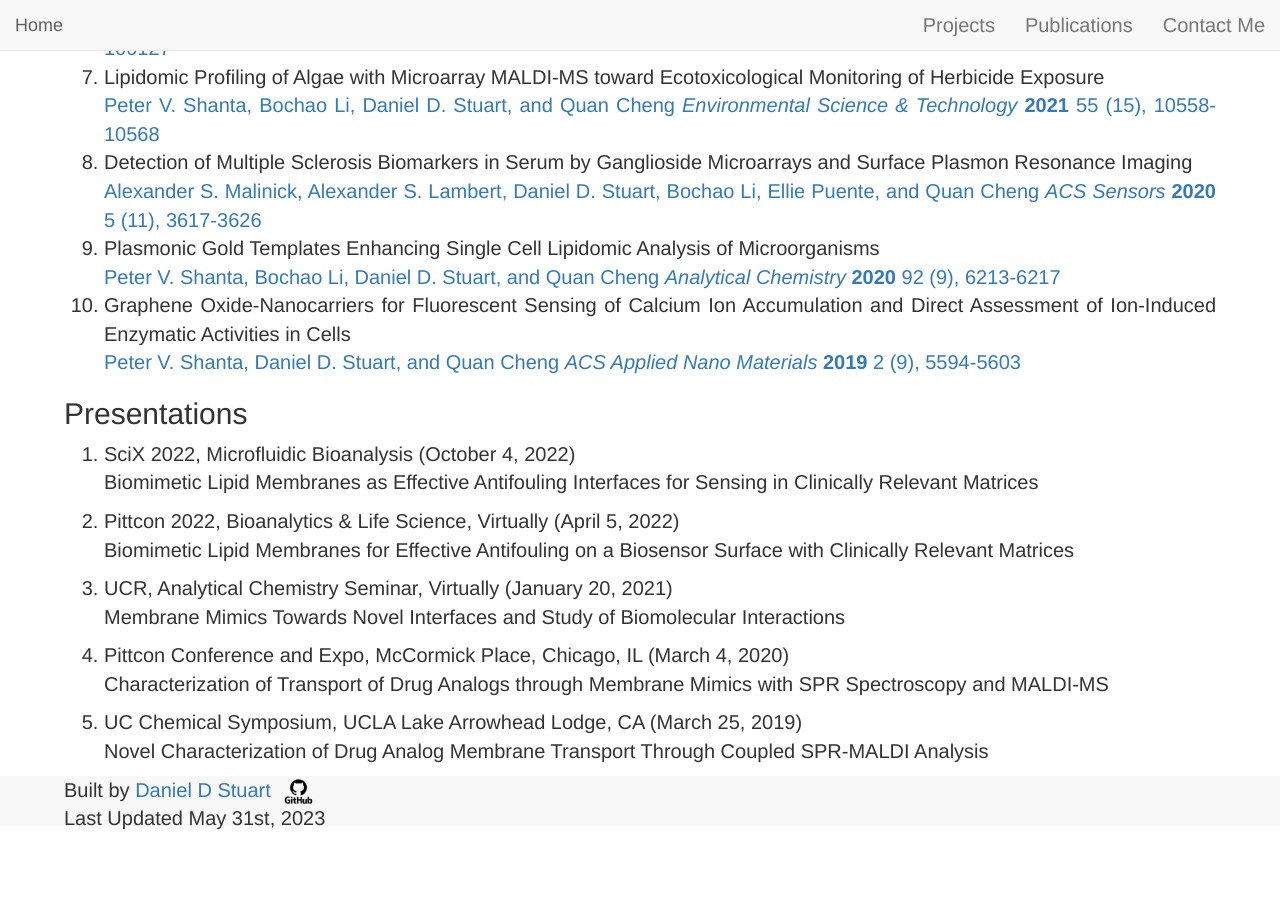
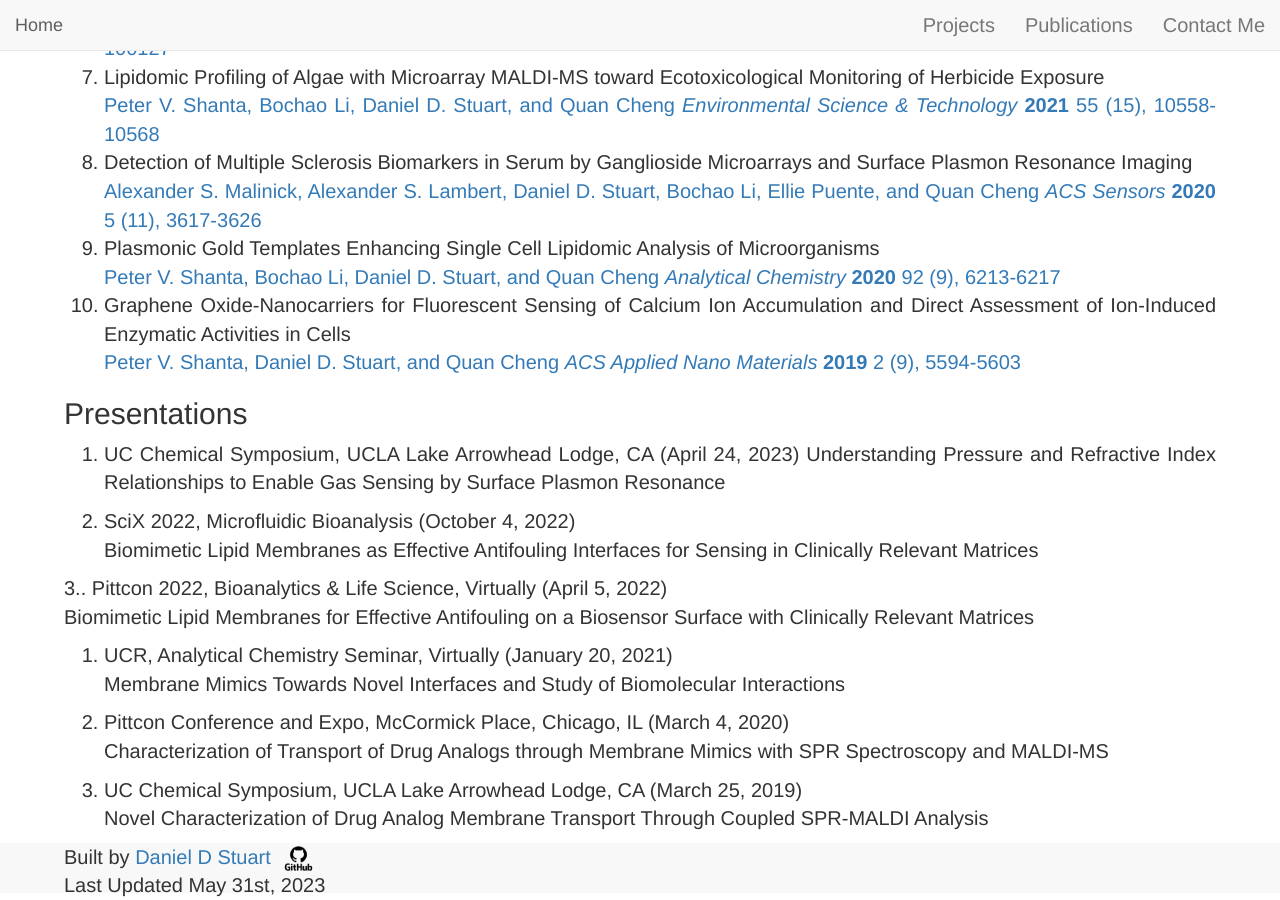
Before and after one commit to danieldstuart/danieldstuart.github.io, a Jekyll site: the page built from publications.markdown, in a window 1280 px wide and 900 px high, scrolled down 1097 px. Built offline with Jekyll 4.4.1, drawn with Linux system fonts in a browser that asks for light colours; nearby versions of some CDN libraries; before the commit the page ends 1930 px from its top, so only the background shows below that.

Commit message:
Update publications.markdown

```diff
--- a/publications.markdown
+++ b/publications.markdown
@@ -40,19 +40,22 @@
 ## Presentations ##
 <div markdown="1" class="list">
 
-1. SciX 2022, Microfluidic Bioanalysis (October 4, 2022)
+1. UC Chemical Symposium, UCLA Lake Arrowhead Lodge, CA (April 24, 2023)
+Understanding Pressure and Refractive Index Relationships to Enable Gas Sensing by Surface Plasmon Resonance
+
+2. SciX 2022, Microfluidic Bioanalysis (October 4, 2022)
 Biomimetic Lipid Membranes as Effective Antifouling Interfaces for Sensing in Clinically Relevant Matrices
 
-2. Pittcon 2022, Bioanalytics & Life Science, Virtually (April 5, 2022)
+3.. Pittcon 2022, Bioanalytics & Life Science, Virtually (April 5, 2022)
 Biomimetic Lipid Membranes for Effective Antifouling on a Biosensor Surface with Clinically Relevant Matrices
 
-3. UCR, Analytical Chemistry Seminar, Virtually (January 20, 2021)
+4. UCR, Analytical Chemistry Seminar, Virtually (January 20, 2021)
 Membrane Mimics Towards Novel Interfaces and Study of Biomolecular Interactions
 
-4. Pittcon Conference and Expo, McCormick Place, Chicago, IL (March 4, 2020)
+5. Pittcon Conference and Expo, McCormick Place, Chicago, IL (March 4, 2020)
 Characterization of Transport of Drug Analogs through Membrane Mimics with SPR Spectroscopy and MALDI-MS
 
-5. UC Chemical Symposium, UCLA Lake Arrowhead Lodge, CA (March 25, 2019)
+6. UC Chemical Symposium, UCLA Lake Arrowhead Lodge, CA (March 25, 2019)
 Novel Characterization of Drug Analog Membrane Transport Through Coupled SPR-MALDI Analysis
 </div>
 </div>
```
